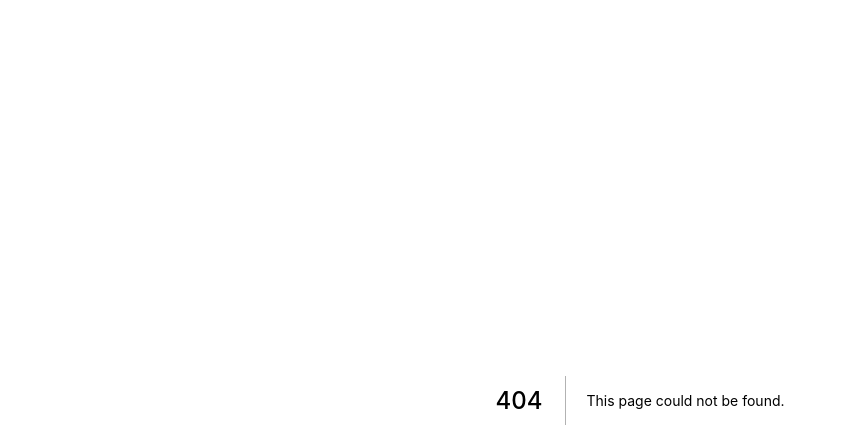
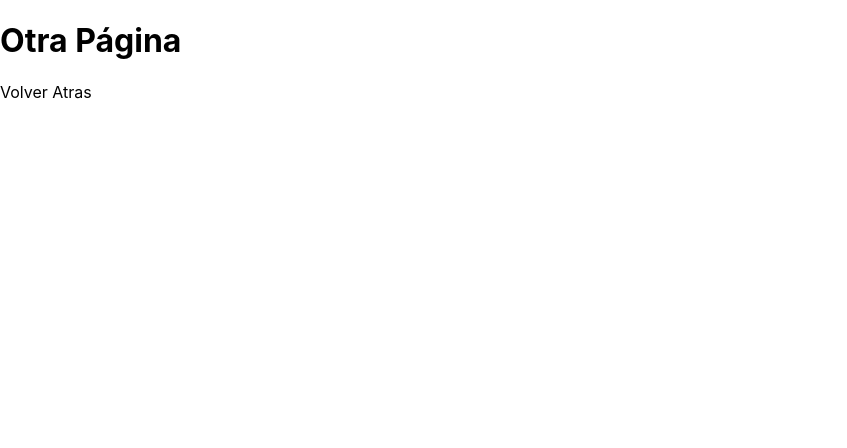
Before and after one commit to emirjs/AprendiendoNextJS, a Next.js app: page /miPagina1 in a window 1280 px wide. Before the commit this address had no page. Shown: the top 448 px of the page, without its empty margins (0-847 px from the left). Built offline with nearby package versions, Linux system fonts and the light colour scheme.

Commit message:
agrega miPagina1

```diff
--- /dev/null
+++ b/pages/miPagina1/index.js
@@ -0,0 +1,13 @@
+import Link from "next/link"
+export default function miPagina1(){
+    return (
+    <>
+    <h1>Otra Página</h1>
+    <Link href="/">
+        <a>
+            Volver Atras
+        </a>
+    </Link>
+    </>
+    )
+}
```
Also changed, not shown: pages/index.js (+13 -3 lines), 1 other file (tests, documents, lock files or other folders).
